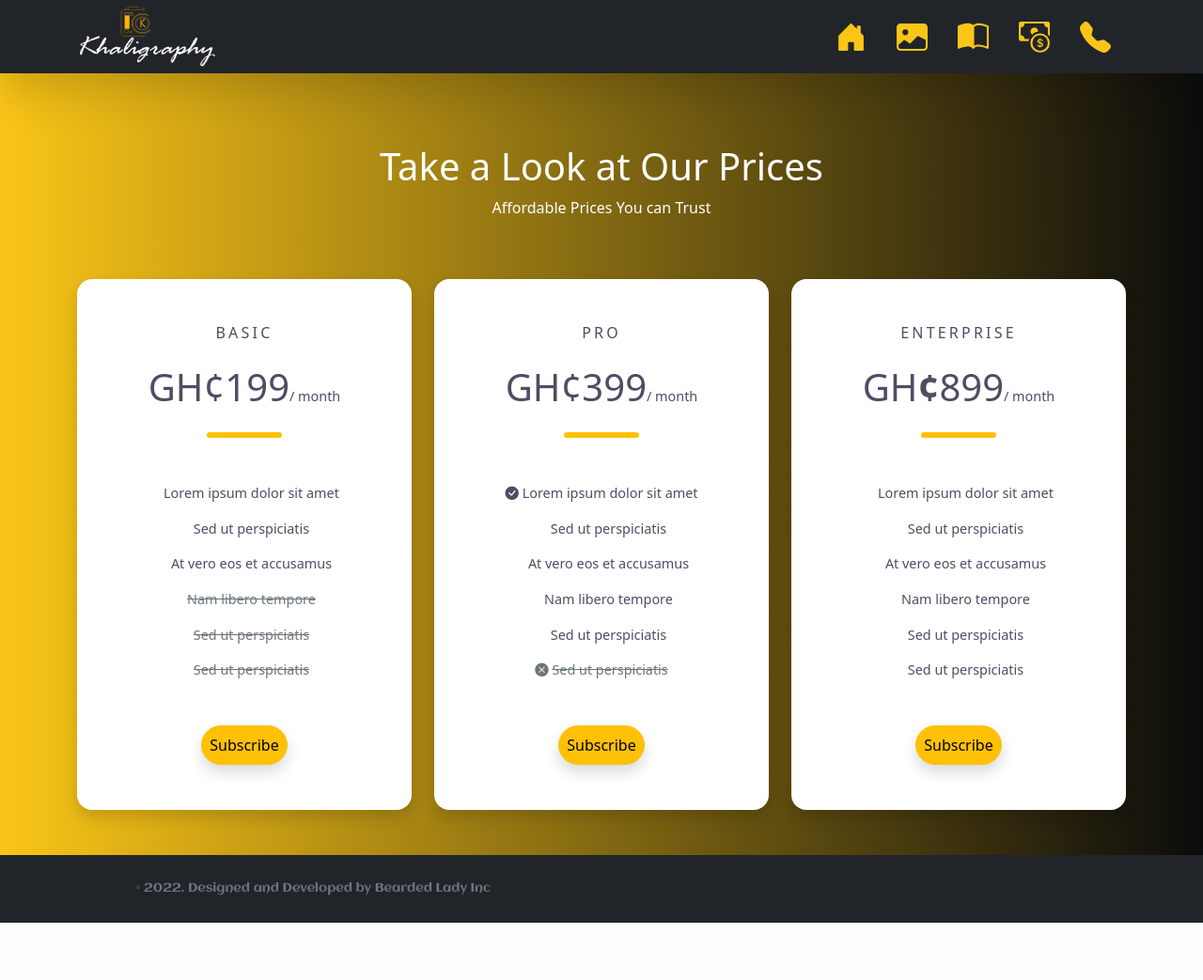
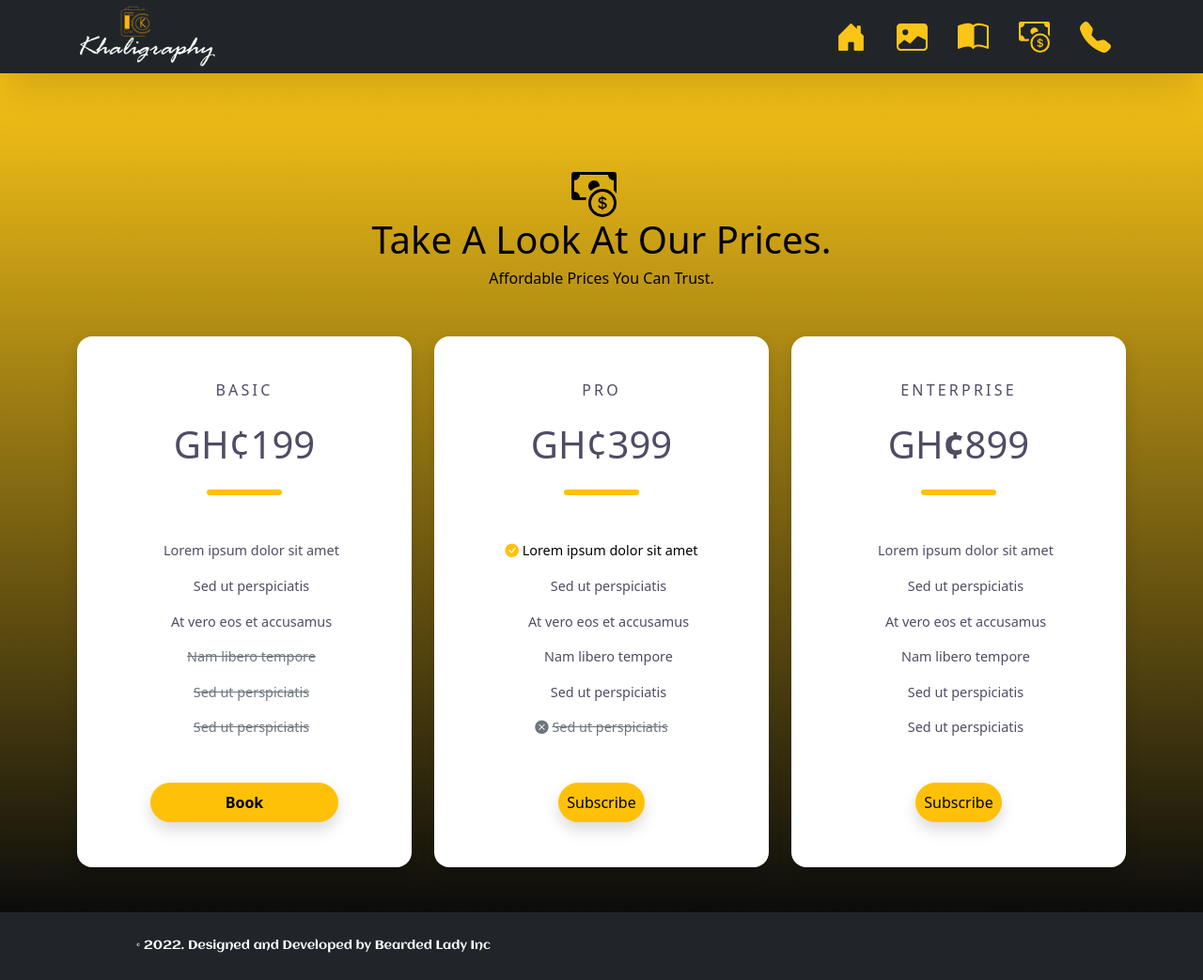
Before and after one commit to mkbad/khaligraphy, a Flask app: page /pricing in a window 1280 px wide. Shown: the whole page at 94% size. Before the commit the page ends 982 px from the top, so only its background shows below. Run offline with Flask 2, Linux system fonts and the light colour scheme; some libraries are stand-ins or nearby versions; some web fonts are replaced.

Commit message:
looking good

```diff
--- a/static/css/carousel.css
+++ b/static/css/carousel.css
@@ -77,8 +77,8 @@
   }
 
   .featurette-image{
-    border-radius: 10px;
-    border: 2px solid gray;
+    /* border-radius: 10px;
+    border: 2px solid gray;*/
   }
 }
 
--- a/static/css/cstyles.css
+++ b/static/css/cstyles.css
@@ -98,7 +98,7 @@ small {
 
 #tooltip #tooltiptext {
     visibility: hidden;
-    width: 100%;
+    width: 110%;
     background-color: rgb(27, 26, 26);
     color: #fff;
     text-align: center;
@@ -126,6 +126,9 @@ small {
 #tooltip:hover #tooltiptext {
     visibility: visible;
 }
+/* Tooltip container */
+
+
 
 /* pricing page styles*/
 .rounded-lg {
@@ -147,11 +150,16 @@ small {
 }
 
 section {
-    padding-top: 30px;
+    padding-top: 60px;
 
     background: rgb(250, 197, 23);
-    background: -webkit-linear-gradient(to right, rgb(250, 197, 23), #0b0c0c);
-    background: linear-gradient(to right, rgb(250, 197, 23), #0b0c0c);
+    background: -webkit-linear-gradient(to bottom, rgb(250, 197, 23), #0b0c0c);
+    background: linear-gradient(to bottom, rgb(250, 197, 23), #0b0c0c);
     color: #514B64;
     min-height: 100vh;
 }
+/* pricing page styles*/
+
+.price-btn{
+    width: 200px;
+}
--- a/templates/base.html
+++ b/templates/base.html
@@ -100,7 +100,7 @@
                     <use xlink:href="#bootstrap"></use>
                 </svg>
             </a>
-            <span class="mb-3 mb-md-0 text-muted">&copy; 2022. Designed and Developed by Bearded Lady Inc</span>
+            <span class="mb-3 mb-md-0 text-white">&copy; 2022. Designed and Developed by Bearded Lady Inc</span>
         </div>
 
         <ul class="nav col-md-4 justify-content-end list-unstyled d-flex">
--- a/templates/index.html
+++ b/templates/index.html
@@ -86,7 +86,7 @@
                 here.</p>
         </div>
         <div class="col-md-5">
-            <img class="featurette-image img-fluid mx-auto" src="/static/images/gallery/c10.jpg">
+            <img class="featurette-image img-fluid mx-auto" src="/static/images/gallery/c10.jpg" style="border: 2px solid gray; border-radius: 10px;">
         </div>
     </div>
 
@@ -99,7 +99,7 @@
             <p class="lead">Helping you make great memories is our hallmark.</p>
         </div>
         <div class="col-md-5 order-md-1">
-            <img class="featurette-image img-fluid mx-auto" src="/static/images/gallery/c12.jpg">
+            <img class="featurette-image img-fluid mx-auto" src="/static/images/gallery/c12.jpg" style="border: 2px solid gray; border-radius: 10px;">
 
         </div>
     </div>
@@ -113,7 +113,7 @@
             <p class="lead">Suprised? We shoot products too.</p>
         </div>
         <div class="col-md-5">
-            <img class="featurette-image img-fluid mx-auto" src="/static/images/gallery/prod.jpg">
+            <img class="featurette-image img-fluid mx-auto" src="/static/images/gallery/prod.jpg" style="border: 2px solid gray; border-radius: 10px;">
 
         </div>
     </div>
--- a/templates/pricing.html
+++ b/templates/pricing.html
@@ -9,11 +9,12 @@
     <div class="container py-5">
 
         <!-- FOR DEMO PURPOSE -->
-        <div class="text-center mb-5 text-white">
+        <div class="text-center mb-1 text-white">
             <div class="row">
                 <div class="col-lg-7 mx-auto">
-                    <h1>Take a Look at Our Prices</h1>
-                    <p>Affordable Prices You can Trust</p>
+                    <img class="me-3" src="/static/images/pri.svg" width="58px" height="48px">
+                    <h1 class="text-black">Take A Look At Our Prices.</h1>
+                    <h6 class="text-black mb-5">Affordable Prices You Can Trust.</h6>
                 </div>
             </div>
         </div>
@@ -26,7 +27,7 @@
             <div class="col-lg-4 mb-5 mb-lg-0">
                 <div class="bg-white p-5 rounded-lg shadow">
                     <h1 class="h6 text-uppercase font-weight-bold mb-4">Basic</h1>
-                    <h2 class="h1 font-weight-bold">GH¢199<span class="text-small font-weight-normal ml-2">/ month</span>
+                    <h2 class="h1 font-weight-bold">GH¢199<span class="text-small font-weight-normal ml-2"><!--/ month</span>-->
                     </h2>
 
                     <div class="custom-separator my-4 mx-auto bg-warning"></div>
@@ -54,7 +55,7 @@
                             <del>Sed ut perspiciatis</del>
                         </li>
                     </ul>
-                    <a href="#" class="btn btn-warning btn-block p-2 shadow rounded-pill">Subscribe</a>
+                    <a href="#" class="btn btn-warning btn-block p-2 shadow rounded-pill price-btn"><b>Book</b></a>
                 </div>
             </div>
             <!-- END -->
@@ -64,14 +65,14 @@
             <div class="col-lg-4 mb-5 mb-lg-0">
                 <div class="bg-white p-5 rounded-lg shadow">
                     <h1 class="h6 text-uppercase font-weight-bold mb-4">Pro</h1>
-                    <h2 class="h1 font-weight-bold">GH¢399<span class="text-small font-weight-normal ml-2">/ month</span>
+                    <h2 class="h1 font-weight-bold">GH¢399<span class="text-small font-weight-normal ml-2"><!--/ month</span>-->
                     </h2>
 
                     <div class="custom-separator my-4 mx-auto bg-warning"></div>
 
                     <ul class="list-unstyled my-5 text-small text-left font-weight-normal">
-                        <li class="mb-3">
-                            <i class="bi bi-check-circle-fill"></i> Lorem ipsum dolor sit amet
+                        <li class="mb-3 text-black">
+                            <i class="bi bi-check-circle-fill text-warning"></i> Lorem ipsum dolor sit amet
                         </li>
                         <li class="mb-3">
                             <i class="fa fa-check mr-2 text-primary"></i> Sed ut perspiciatis
@@ -100,7 +101,7 @@
             <div class="col-lg-4">
                 <div class="bg-white p-5 rounded-lg shadow">
                     <h1 class="h6 text-uppercase font-weight-bold mb-4">Enterprise</h1>
-                    <h2 class="h1 font-weight-bold">GH<b>¢</b>899<span class="text-small font-weight-normal ml-2">/ month</span>
+                    <h2 class="h1 font-weight-bold">GH<b>¢</b>899<span class="text-small font-weight-normal ml-2"><!--/ month</span>-->
                     </h2>
 
                     <div class="custom-separator my-4 mx-auto bg-warning"></div>
```
Also changed, not shown: templates/booking.html (+17 -0 lines), templates/contact.html (+13 -0 lines), templates/gallery.html (+16 -3 lines), static/images/bk.svg (added), static/images/cont.svg (added), static/images/gal.svg (renamed from static/images/image.svg), static/images/pri.svg (added).
